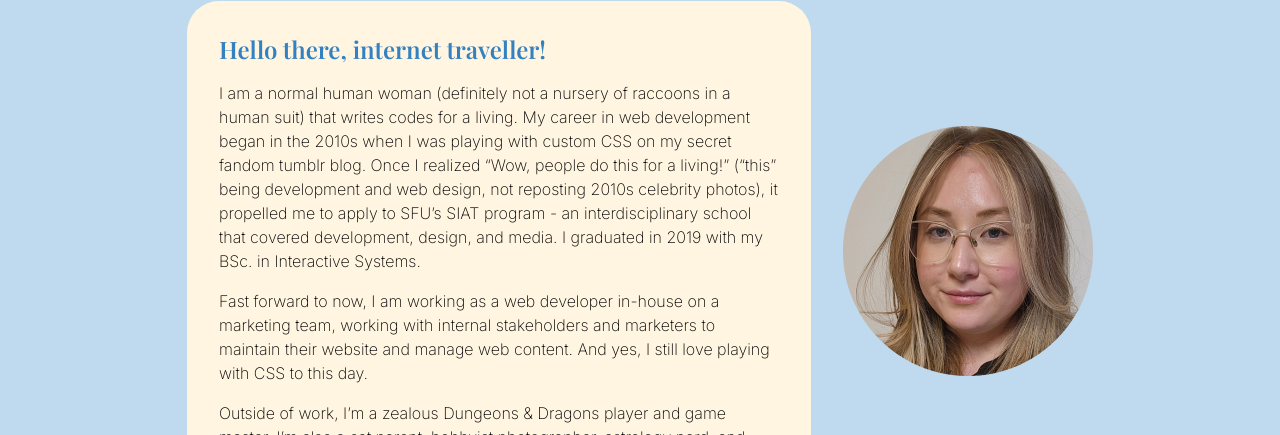
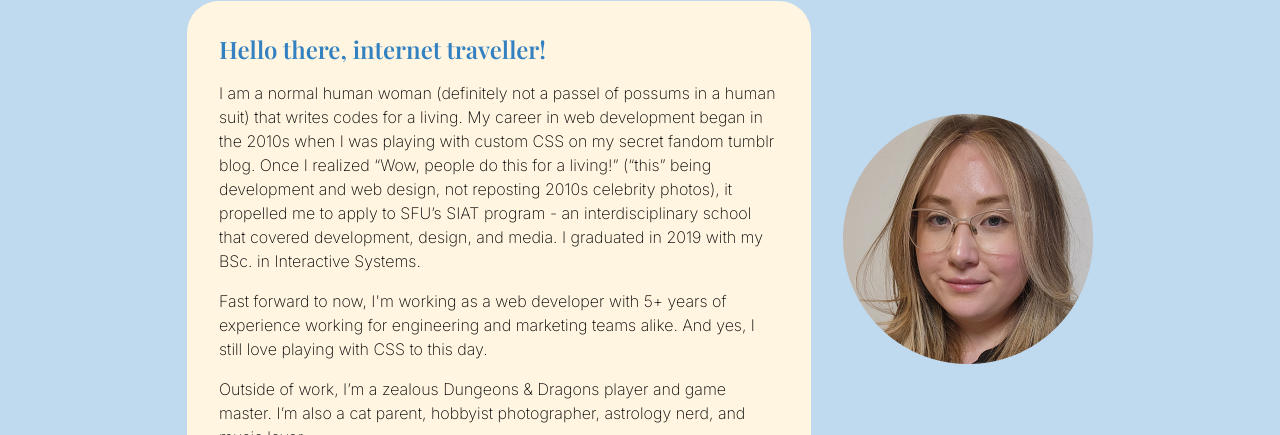
Before and after one commit to TaylorWilkinson/portfolio, a Vue app: page / in a window 1280 px wide. Shown: the part 659-1094 px from the top of the page. Built offline with nearby package versions, Linux system fonts and the light colour scheme; a web font is replaced by a local one.

Commit message:
(copy) Adjust about copy

```diff
--- a/src/components/About.vue
+++ b/src/components/About.vue
@@ -4,18 +4,18 @@
       <div class="about-copy br-2">
         <h2>Hello there, internet traveller!</h2>
         <p>
-          I am a normal human woman (definitely not a nursery of raccoons in a human suit) that
-          writes codes for a living. My career in web development began in the 2010s when I was
-          playing with custom CSS on my secret fandom tumblr blog. Once I realized “Wow, people do
-          this for a living!” (“this” being development and web design, not reposting 2010s
-          celebrity photos), it propelled me to apply to SFU’s SIAT program - an interdisciplinary
-          school that covered development, design, and media. I graduated in 2019 with my BSc. in
-          Interactive Systems.
+          I am a normal human woman (definitely not a passel of possums in a human suit) that writes
+          codes for a living. My career in web development began in the 2010s when I was playing
+          with custom CSS on my secret fandom tumblr blog. Once I realized “Wow, people do this for
+          a living!” (“this” being development and web design, not reposting 2010s celebrity
+          photos), it propelled me to apply to SFU’s SIAT program - an interdisciplinary school that
+          covered development, design, and media. I graduated in 2019 with my BSc. in Interactive
+          Systems.
         </p>
         <p>
-          Fast forward to now, I am working as a web developer in-house on a marketing team, working
-          with internal stakeholders and marketers to maintain their website and manage web content.
-          And yes, I still love playing with CSS to this day.
+          Fast forward to now, I'm working as a web developer with 5+ years of experience working
+          for engineering and marketing teams alike. And yes, I still love playing with CSS to this
+          day.
         </p>
         <p class="mb-0">
           Outside of work, I’m a zealous Dungeons & Dragons player and game master. I’m also a cat
```
